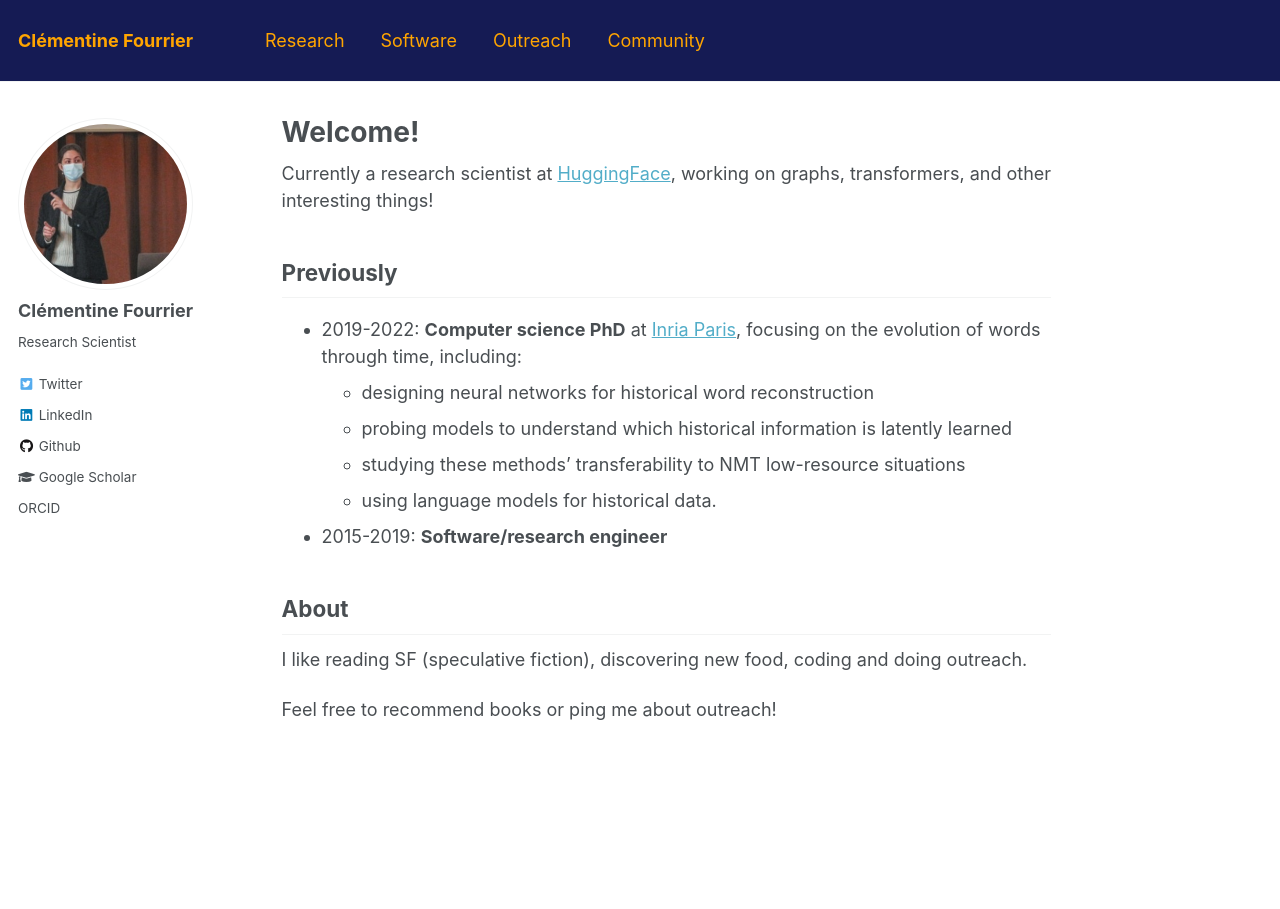
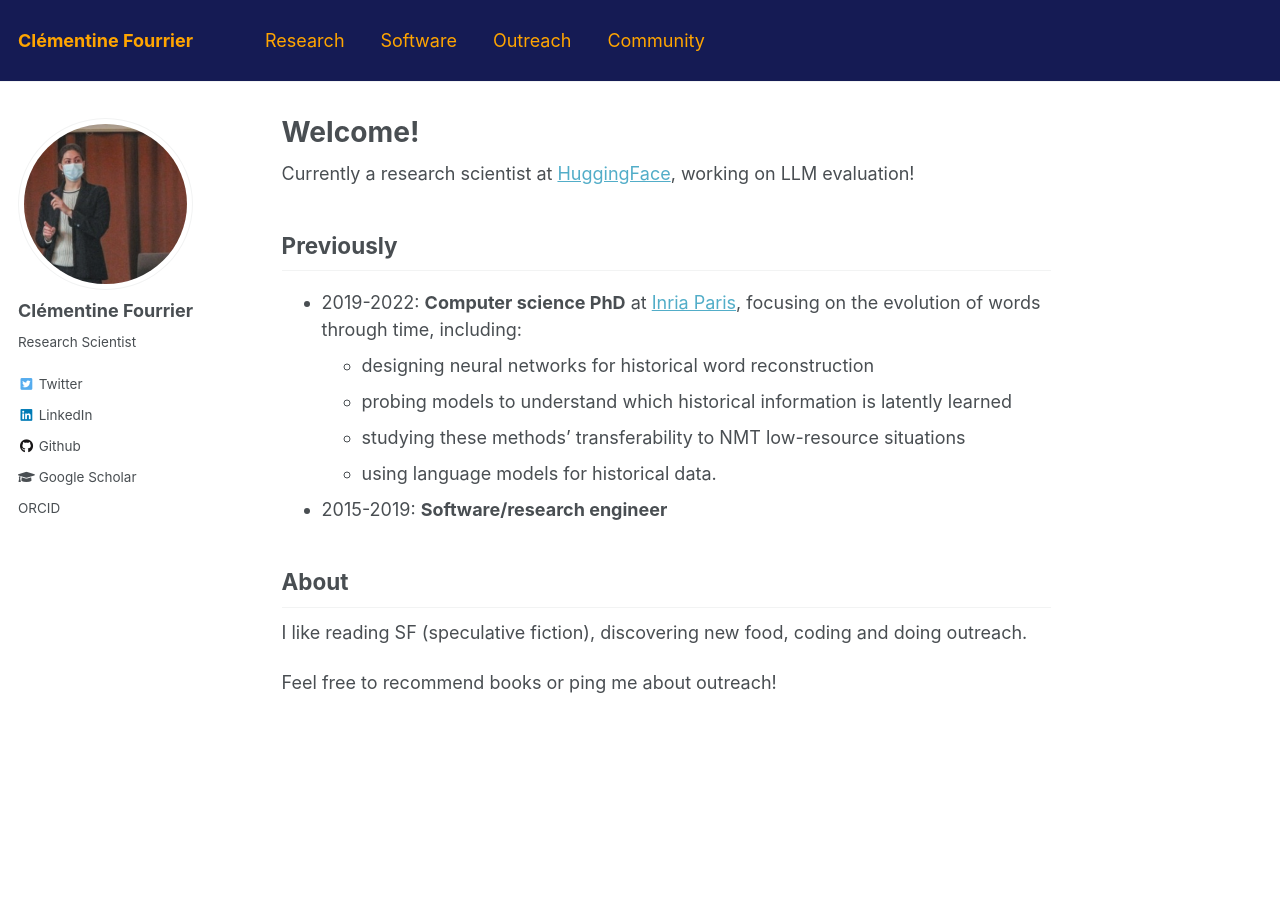
Before and after one commit to clefourrier/clefourrier.github.io, a Jekyll site: the page built from _pages/about.md, in a window 1280 px wide. Built offline with Jekyll 4.4.1, drawn with Linux system fonts in a browser that asks for light colours.

Commit message:
Update about.md

```diff
--- a/_pages/about.md
+++ b/_pages/about.md
@@ -8,7 +8,7 @@ redirect_from:
   - /about.html
 ---
 
-Currently a research scientist at [HuggingFace](https://huggingface.co/), working on graphs, transformers, and other interesting things!
+Currently a research scientist at [HuggingFace](https://huggingface.co/), working on LLM evaluation!
 
 ## Previously
 - 2019-2022: **Computer science PhD** at [Inria Paris](https://www.inria.fr/centre/paris), focusing on the evolution of words through time, including:
```
